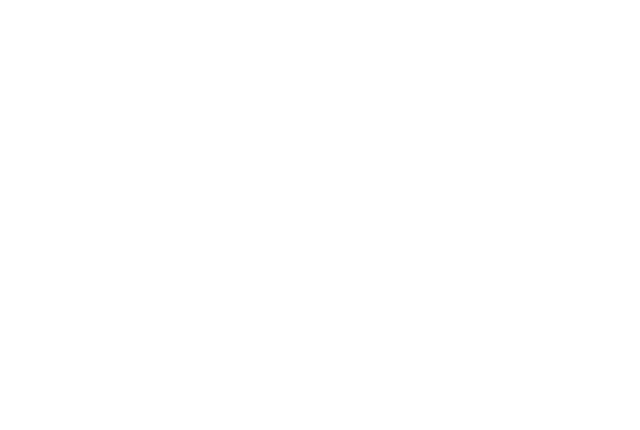
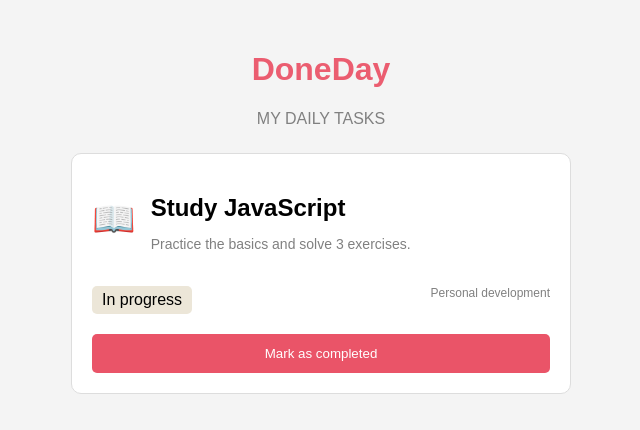
Before and after one commit to wiivilw/tracker_orynbassarova, a plain HTML site: page index.html in a window 1280 px wide. Shown: the whole page, without its empty margins (319-959 px from the left). Drawn offline with Linux system fonts and the light colour scheme.

Commit message:
add DoneDay task card

```diff
--- a/index.html
+++ b/index.html
@@ -3,9 +3,38 @@
 <head>
     <meta charset="UTF-8">
     <meta name="viewport" content="width=device-width, initial-scale=1.0">
-    <title>Document</title>
+    <title>DoneDay - Task Tracker</title>
+    <link rel="stylesheet" href="style.css">
 </head>
 <body>
+    <main class="container">
 
+        <header class="header">
+            <h1>DoneDay</h1>
+            <p>MY DAILY TASKS</p>
+        </header>
+
+        <section class="task-card">
+            <div class="task-info">
+                <div class="task-icon">📖</div>
+
+                <div class="task-content">
+                    <h2>Study JavaScript</h2>
+                    <p>Practice the basics and solve 3 exercises.</p>
+                </div>
+            </div>
+
+            <div class="task-details">
+                <span class="task-status">In progress</span>
+                <span class="task-category">Personal development</span>
+            </div>
+
+            <button class="complete-button">
+                Mark as completed
+            </button>
+
+        </section>
+
+    </main>
 </body>
 </html>
--- /dev/null
+++ b/style.css
@@ -0,0 +1,78 @@
+
+body {
+    font-family: Arial, sans-serif;
+    background-color: #f4f4f4;
+    margin: 0;
+    padding: 30px;
+}
+
+.container {
+    width: 500px;
+    margin: 0 auto;
+}
+
+.header {
+    text-align: center;
+    margin-bottom: 25px;
+}
+
+.header h1 {
+    color: #eb5d70;
+}
+
+.header p {
+    color: gray;
+}
+
+.task-card {
+    background-color: white;
+    padding: 20px;
+    border: 1px solid #ddd;
+    border-radius: 10px;
+}
+
+.task-info {
+    display: flex;
+    align-items: center;
+    gap: 15px;
+}
+
+.task-icon {
+    font-size: 35px;
+}
+
+.task-content h2 {
+    margin-bottom: 5px;
+}
+
+.task-content p {
+    color: gray;
+    font-size: 14px;
+}
+
+.task-details {
+    display: flex;
+    justify-content: space-between;
+    margin: 20px 0;
+}
+
+.task-status {
+    background-color: #ece6d8;
+    padding: 5px 10px;
+    border-radius: 5px;
+}
+
+.task-category {
+    color: gray;
+    font-size: 12px;
+}
+
+.complete-button {
+    width: 100%;
+    padding: 12px;
+    background-color: #ea5468;
+    color: white;
+    border: none;
+    border-radius: 5px;
+    cursor: pointer;
+}
```
Also changed, not shown: 1 other file.
